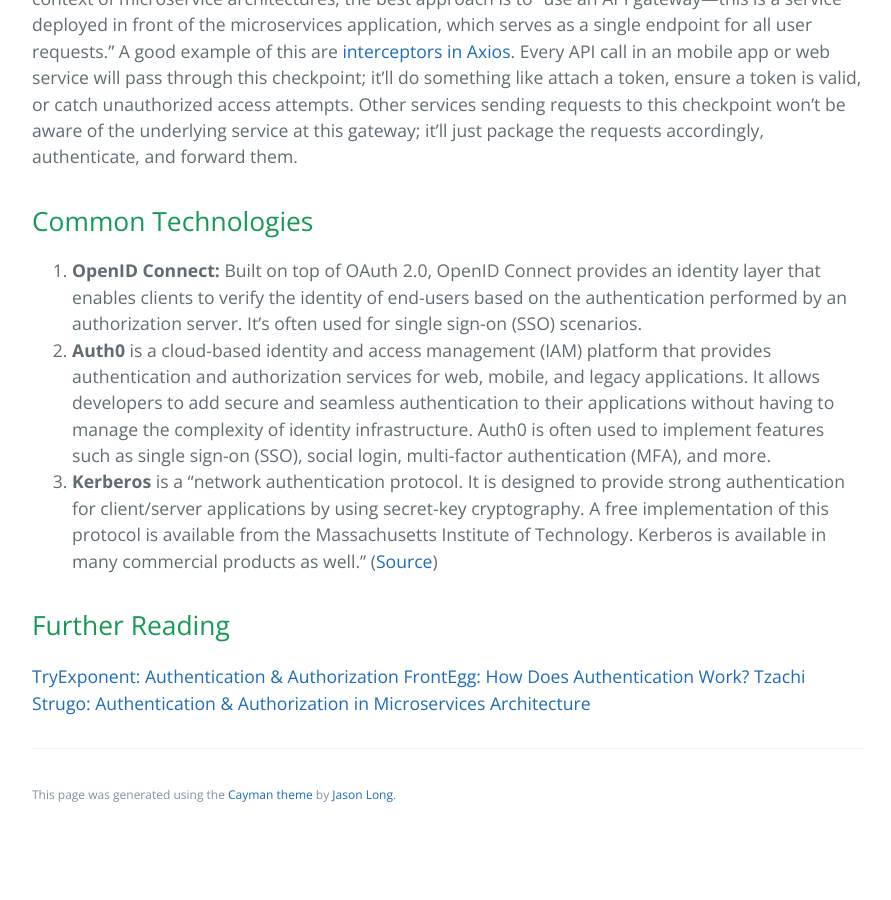
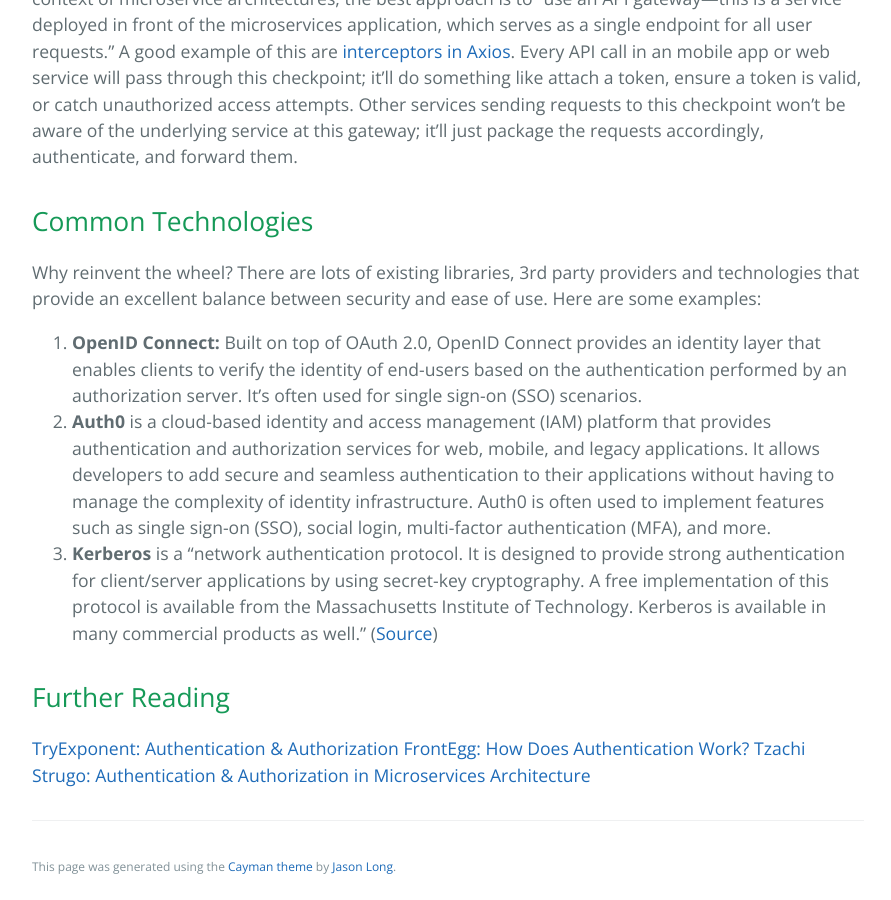
Before and after one commit to learning-software-engineering/learning-software-engineering.github.io, a Jekyll site: the page built from Topics/System_Design/Authentication_Service_Design.md, in a window 1280 px wide and 900 px high, scrolled down 3430 px. Shown: the whole window, without its empty margins (192-1083 px from the left). Built offline with Jekyll 4.4.1, drawn with Linux system fonts in a browser that asks for light colours; our own code applies the rules of GitHub Pages for plain Markdown files; before the commit the page ends 4267 px from its top, so only the background shows below that.

Commit message:
Added intro to common tech section

```diff
--- a/Topics/System_Design/Authentication_Service_Design.md
+++ b/Topics/System_Design/Authentication_Service_Design.md
@@ -71,6 +71,8 @@
 When it comes to building an authentication service for any kind of digital service, particularly in the context of microservice architectures, the best approach is to "use an API gateway—this is a service deployed in front of the microservices application, which serves as a single endpoint for all user requests." A good example of this are [interceptors in Axios](https://axios-http.com/docs/interceptors). Every API call in an mobile app or web service will pass through this checkpoint; it'll do something like attach a token, ensure a token is valid, or catch unauthorized access attempts. Other services sending requests to this checkpoint won't be aware of the underlying service at this gateway; it'll just package the requests accordingly, authenticate, and forward them.
 
 ## Common Technologies <a name="auth-common-tech"></a>
+
+Why reinvent the wheel? There are lots of existing libraries, 3rd party providers and technologies that provide an excellent balance between security and ease of use. Here are some examples:
 1.  **OpenID Connect:** Built on top of OAuth 2.0, OpenID Connect provides an identity layer that enables clients to verify the identity of end-users based on the authentication performed by an authorization server. It's often used for single sign-on (SSO) scenarios.
 2. **Auth0** is a cloud-based identity and access management (IAM) platform that provides authentication and authorization services for web, mobile, and legacy applications. It allows developers to add secure and seamless authentication to their applications without having to manage the complexity of identity infrastructure. Auth0 is often used to implement features such as single sign-on (SSO), social login, multi-factor authentication (MFA), and more.
 3. **Kerberos** is a "network authentication protocol. It is designed to provide strong authentication for client/server applications by using secret-key cryptography. A free implementation of this protocol is available from the Massachusetts Institute of Technology. Kerberos is available in many commercial products as well." ([Source](https://www.getkisi.com/blog/authentication-protocols-overview))
```
